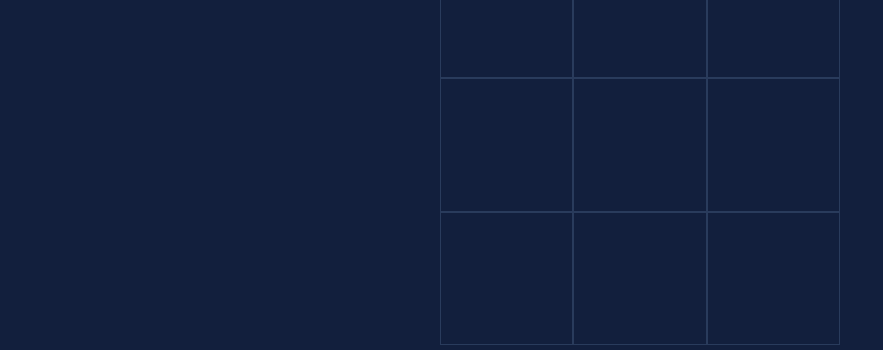
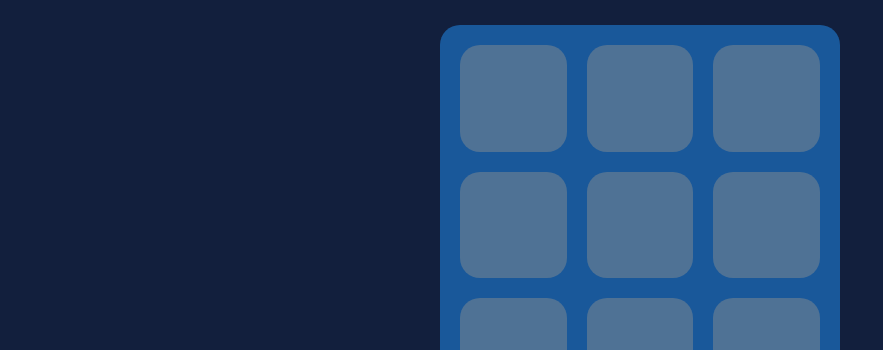
Before and after one commit to ionuser13/Platzi-Challenge, a website: page tictactoe/index.html in a window 1280 px wide. Shown: the part 92-442 px from the top of the page, without its empty margins (0-883 px from the left). Drawn offline with Linux system fonts and the light colour scheme.

Commit message:
finished tictactoe interface

```diff
--- a/tictactoe/src/styles/styles.css
+++ b/tictactoe/src/styles/styles.css
@@ -3,6 +3,8 @@
     --text-color: white;
     --border-color: #40587c;
     --button-text-color: rgb(131, 217, 136);
+    --board-color: #2091f7;
+    --item-color: #8cc4ec;
 }
 * {
     margin: 0;
@@ -16,22 +18,28 @@ body {
 }
 h1{
     text-align: center;
+    margin-top: 40px;
 }
 .board {
     display: grid;
-    margin: 0 auto;
+    gap: 20px;
+    margin: 40px auto;
     grid-template-columns: 1fr 1fr 1fr;
     grid-template-rows: 1fr 1fr 1fr;
     width: 400px;
     height: 400px;
     font-size: 40px;
+    padding: 20px;
+    border-radius: 20px;
+    background-color: var(--board-color);
 }
 .board div {
     display: flex;
     align-items: center;
     justify-content: center;
-    border: 1px solid var(--border-color);
     transition: all .5s;
+    border-radius: 20px;
+    background-color: var(--item-color);
 }
 .board div:hover {
     background-color: var(--border-color);
```
